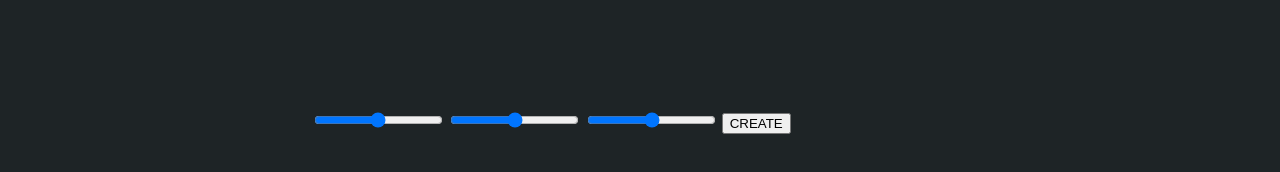
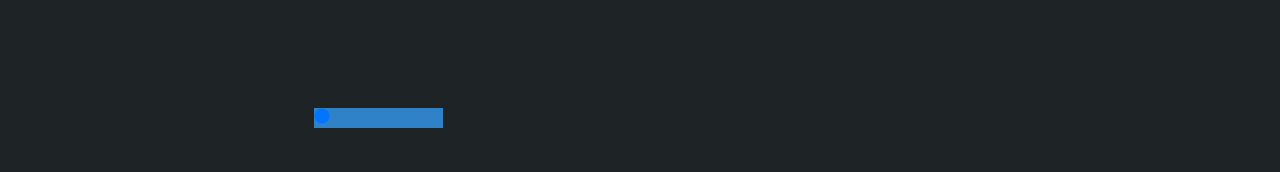
Before and after one commit to batteryfree/gif_creator, a plain HTML site: page editor.html in a window 1280 px wide. Shown: the part 124-296 px from the top of the page. Drawn offline with Linux system fonts and the light colour scheme.

Commit message:
added new files

```diff
--- a/editor.html
+++ b/editor.html
@@ -7,17 +7,15 @@
         <title>GIF it's elemenatry</title>
         <link href="https://fonts.googleapis.com/css?family=Roboto+Condensed:800, 200" rel="stylesheet">
         <link rel="stylesheet" href="styles/style.css">
+        <link rel="stylesheet" href="styles/style-editor.css">
     </head>
     <body>
         <header class="header container">
             <img class="header__logo"src="img/logo.png" alt="logo">
         </header>
         <section>
-            <canvas></canvas>
-            <input type="range" name="" id="">
-            <input type="range" name="" id="">
-            <input type="range" name="" id="">
-            <input type="button" value="CREATE">
+            <canvas class="player"> ss </canvas>
+            <input class="range" type="range" value=0 max=255>
         </section>
     </body>
 </html>
--- /dev/null
+++ b/styles/style-editor.css
@@ -0,0 +1,19 @@
+.player {
+
+}
+
+.range {
+
+}
+
+input[type=range]::-webkit-slider-runnable-track {
+  width: 20px;
+  height: 20px;
+  cursor: pointer;
+  border: 2lpx solid #FFF;
+  background: rgb(47, 130, 199);
+}
+
+input[type=range]::-webkit-slider-thumb {
+
+}
```
